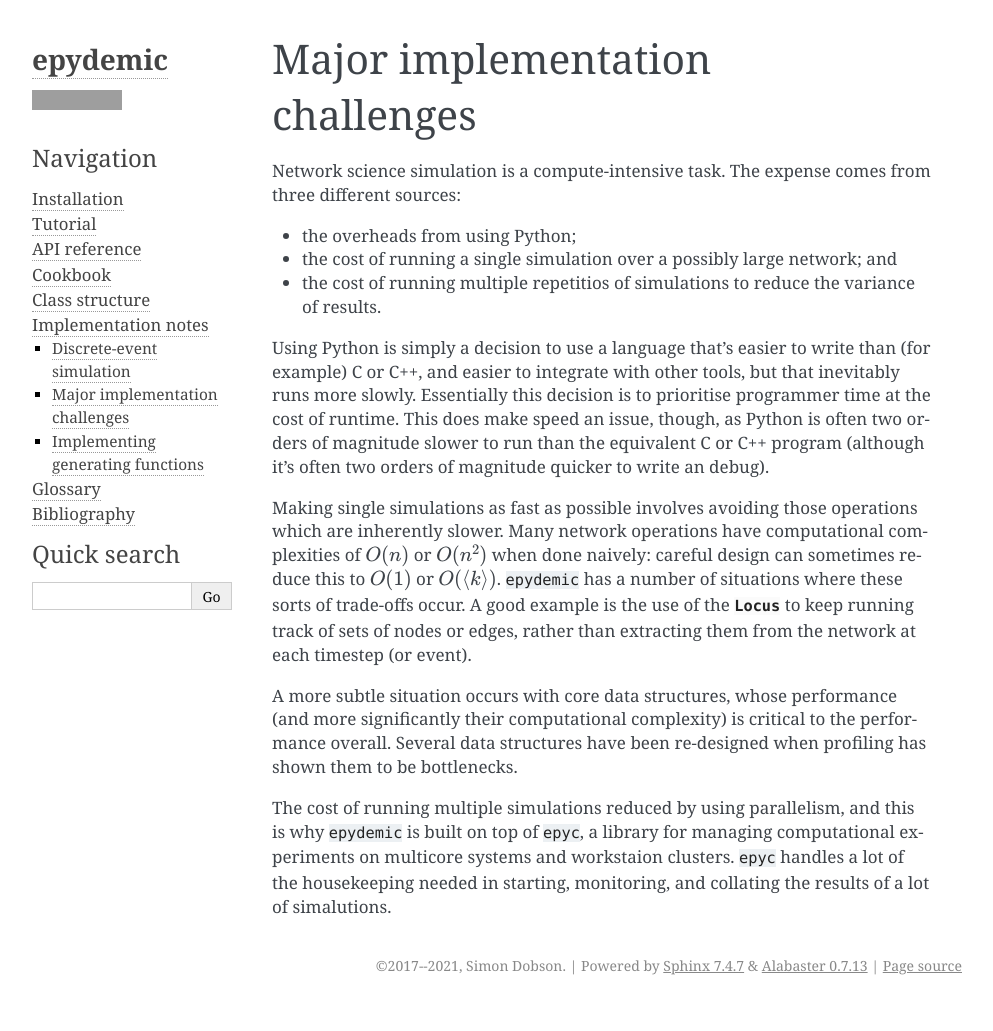
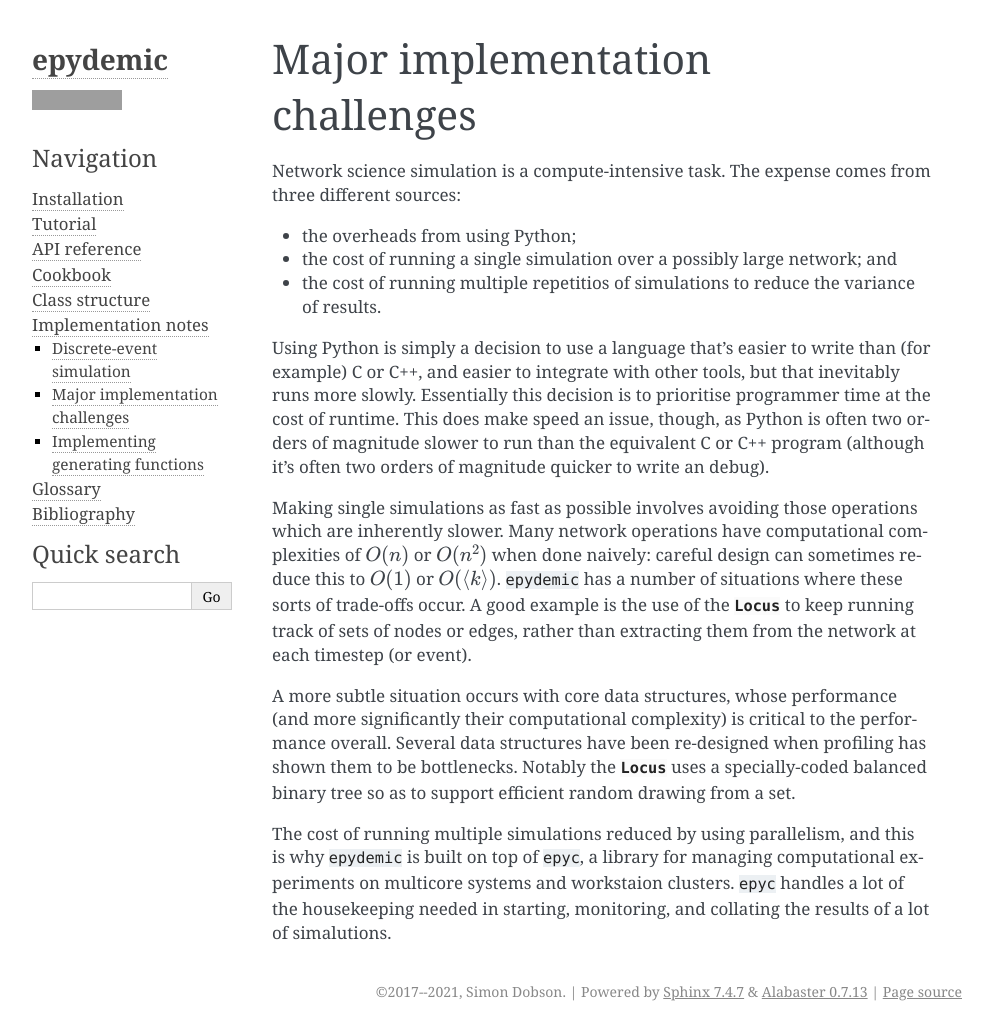
Before and after one commit to simoninireland/epydemic, a Sphinx documentation site: the page built from doc/implementation/challenges.rst, in a window 1280 px wide. Shown: the whole page, without its empty margins (148-1141 px from the left). Built offline with Sphinx 7.4.7, drawn with Linux system fonts in a browser that asks for light colours; before the commit the page ends 1005 px from its top, so only the background shows below that; grey boxes are pictures that could not be loaded.

Commit message:
Added note about DrawSets

```diff
--- a/doc/implementation/challenges.rst
+++ b/doc/implementation/challenges.rst
@@ -34,7 +34,9 @@ event).
 A more subtle situation occurs with core data structures, whose
 performance (and more significantly their computational complexity) is
 critical to the performance overall. Several data structures have been
-re-designed when profiling has shown them to be bottlenecks.
+re-designed when profiling has shown them to be bottlenecks. Notably
+the :class:`Locus` uses a specially-coded balanced binary tree so as
+to support efficient random drawing from a set.
 
 The cost of running multiple simulations reduced by using parallelism, and this is why
 ``epydemic`` is built on top of ``epyc``, a library for managing computational
```
